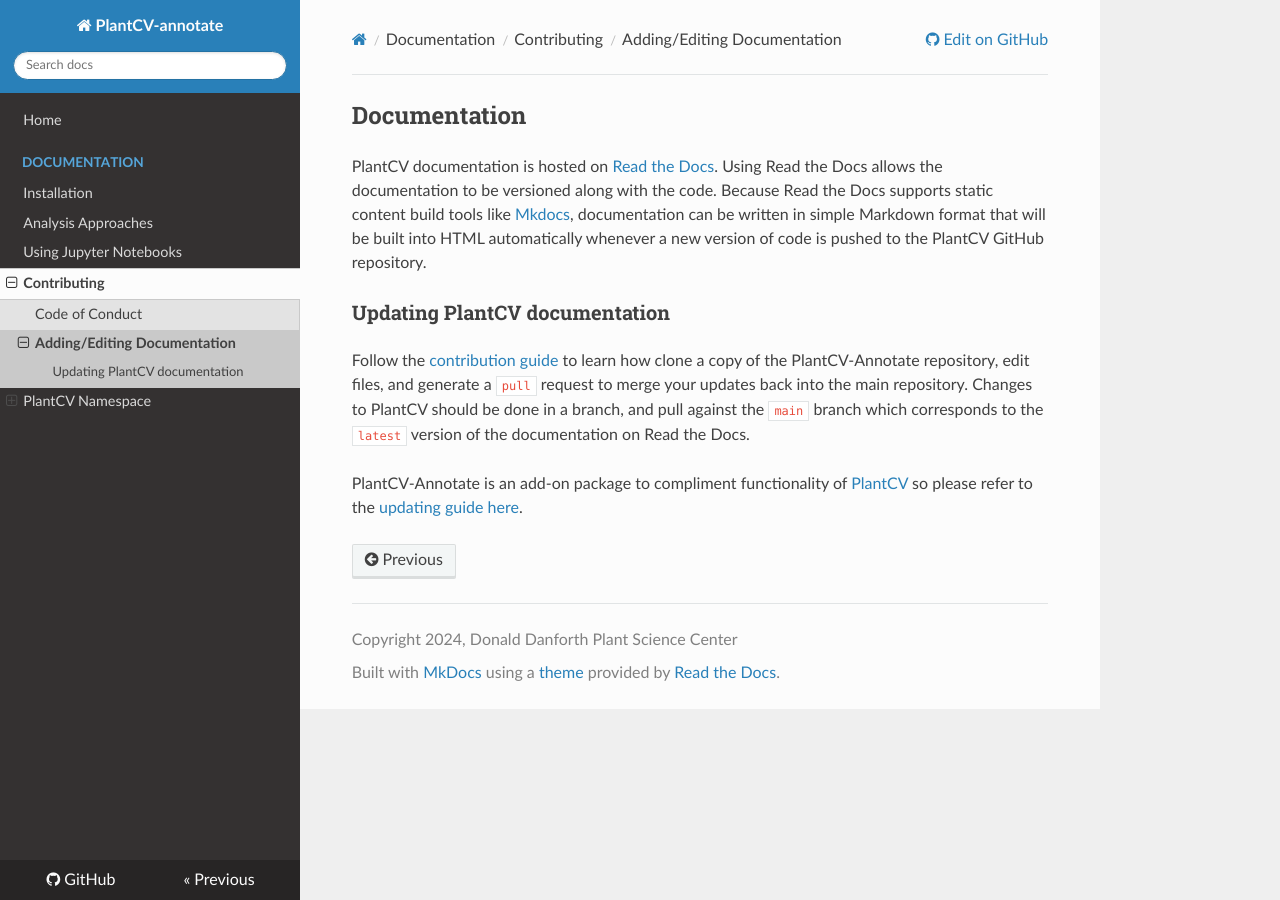
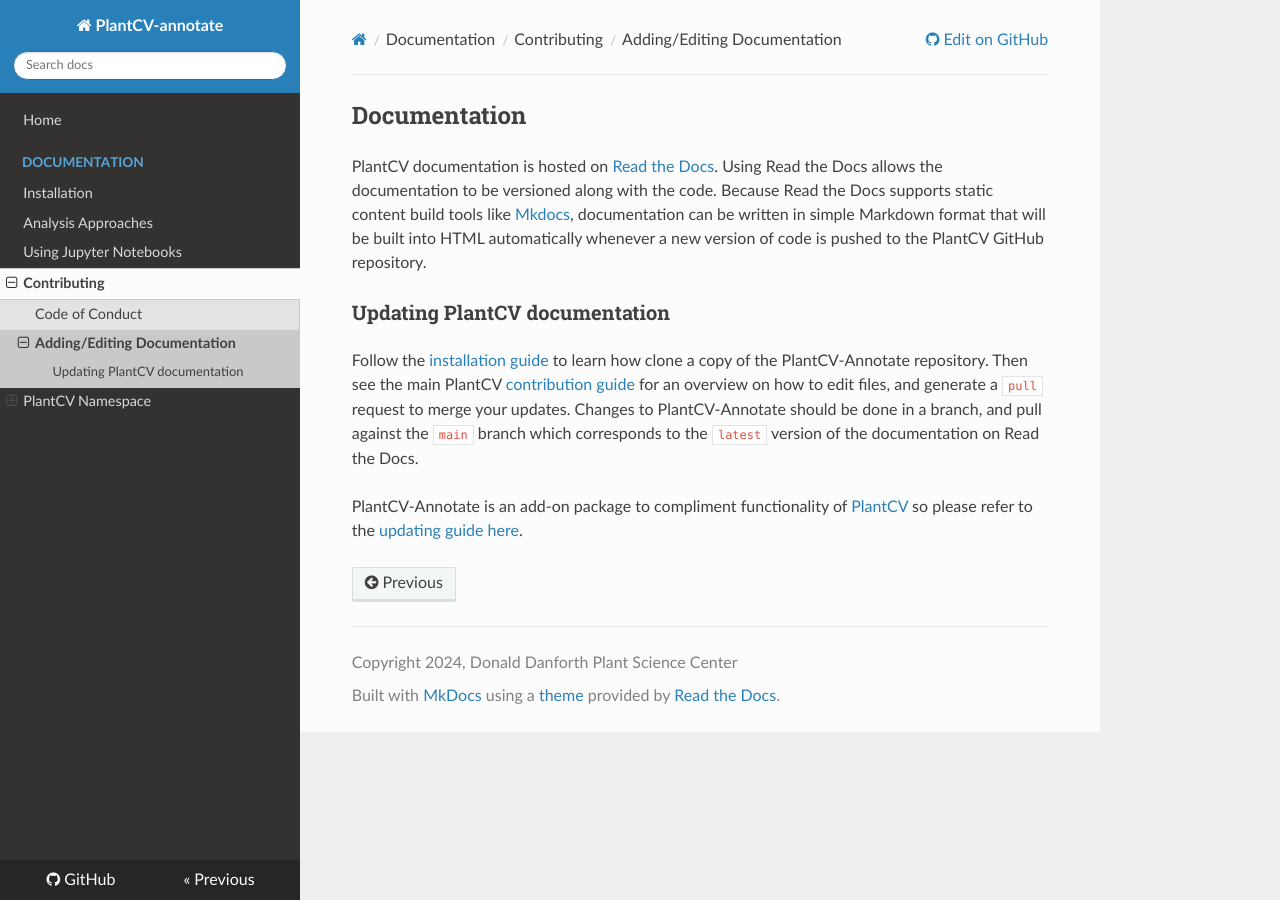
Before and after one commit to danforthcenter/plantcv-annotate, an MkDocs documentation site: the page built from docs/documentation.md, in a window 1280 px wide. Built offline with MkDocs 1.6.1, drawn with Linux system fonts in a browser that asks for light colours; nearby versions of some CDN libraries.

Commit message:
Update documentation.md

```diff
--- a/docs/documentation.md
+++ b/docs/documentation.md
@@ -9,9 +9,9 @@
 
 ### Updating PlantCV documentation
 
-Follow the [contribution guide](CONTRIBUTING.md) to learn how clone a copy of the PlantCV-Annotate
-repository, edit files, and generate a `pull` request to merge your updates back into the
-main repository. Changes to PlantCV should be done in a branch, and pull against the
+Follow the [installation guide](installation.md#installing-plantcv-for-contributors) to learn how clone a copy of the PlantCV-Annotate
+repository. Then see the main PlantCV [contribution guide](https://plantcv.readthedocs.io/en/latest/CONTRIBUTING/) for an overview on how to edit files, and generate a `pull` request to merge your updates.
+Changes to PlantCV-Annotate should be done in a branch, and pull against the
 `main` branch  which corresponds to the `latest` version of the documentation on Read the Docs.
 
 PlantCV-Annotate is an add-on package to compliment functionality of
```
